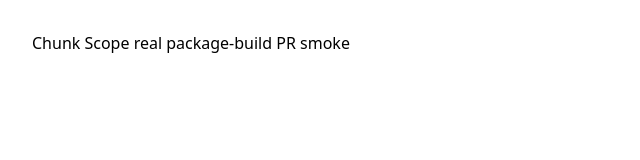
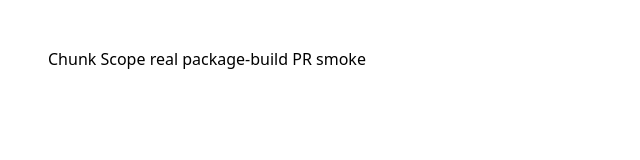
Before and after one commit to Sheraff/bundle-test, a website built with Vite: page index.html in a window 1280 px wide. Shown: the whole page, without its empty margins (0-640 px from the left). Built offline with nearby package versions, Linux system fonts and the light colour scheme.

Commit message:
Update PR smoke style

```diff
--- a/src/style.css
+++ b/src/style.css
@@ -1,4 +1,4 @@
 body {
   font-family: system-ui, sans-serif;
-  margin: 2rem;
+  margin: 3rem;
 }
```
